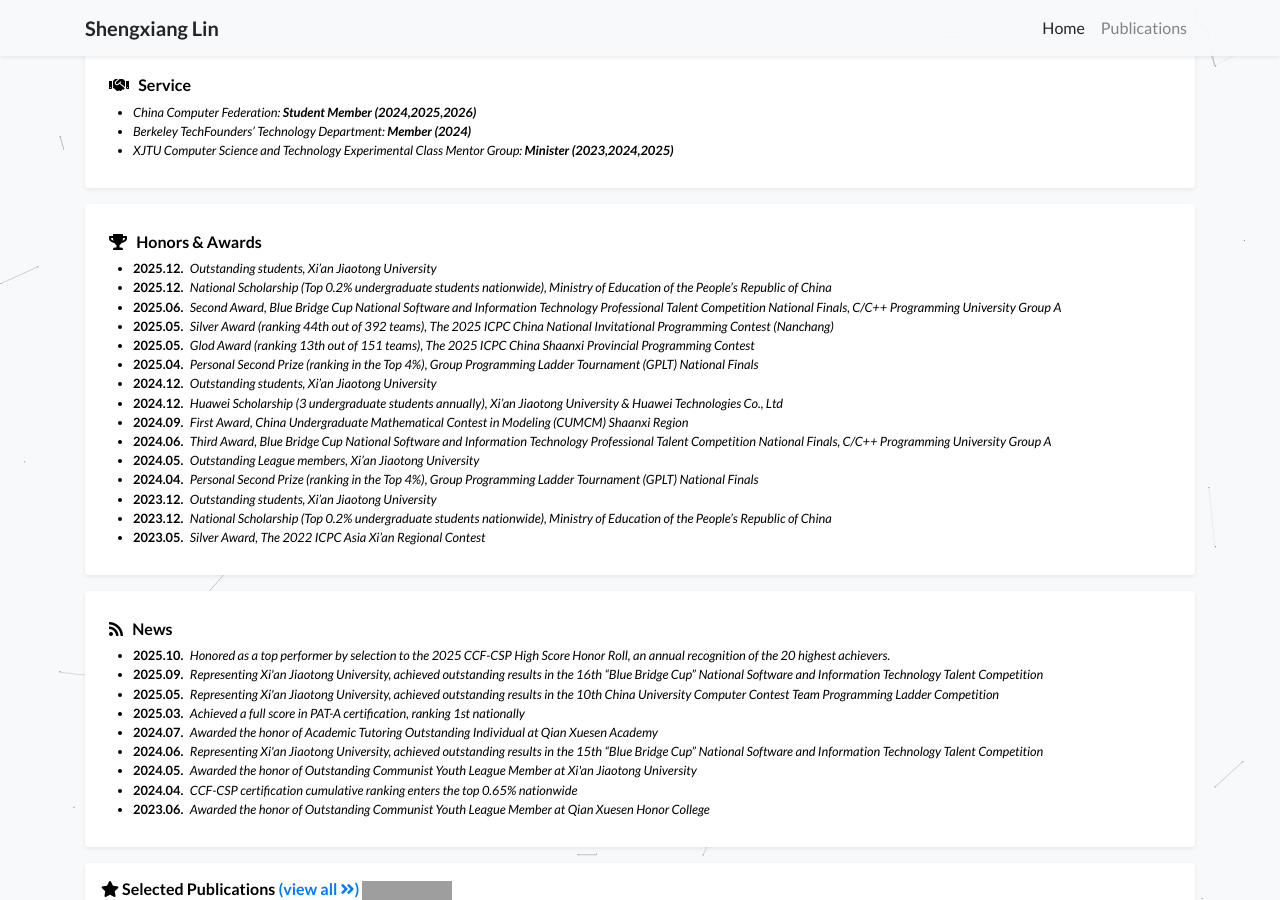
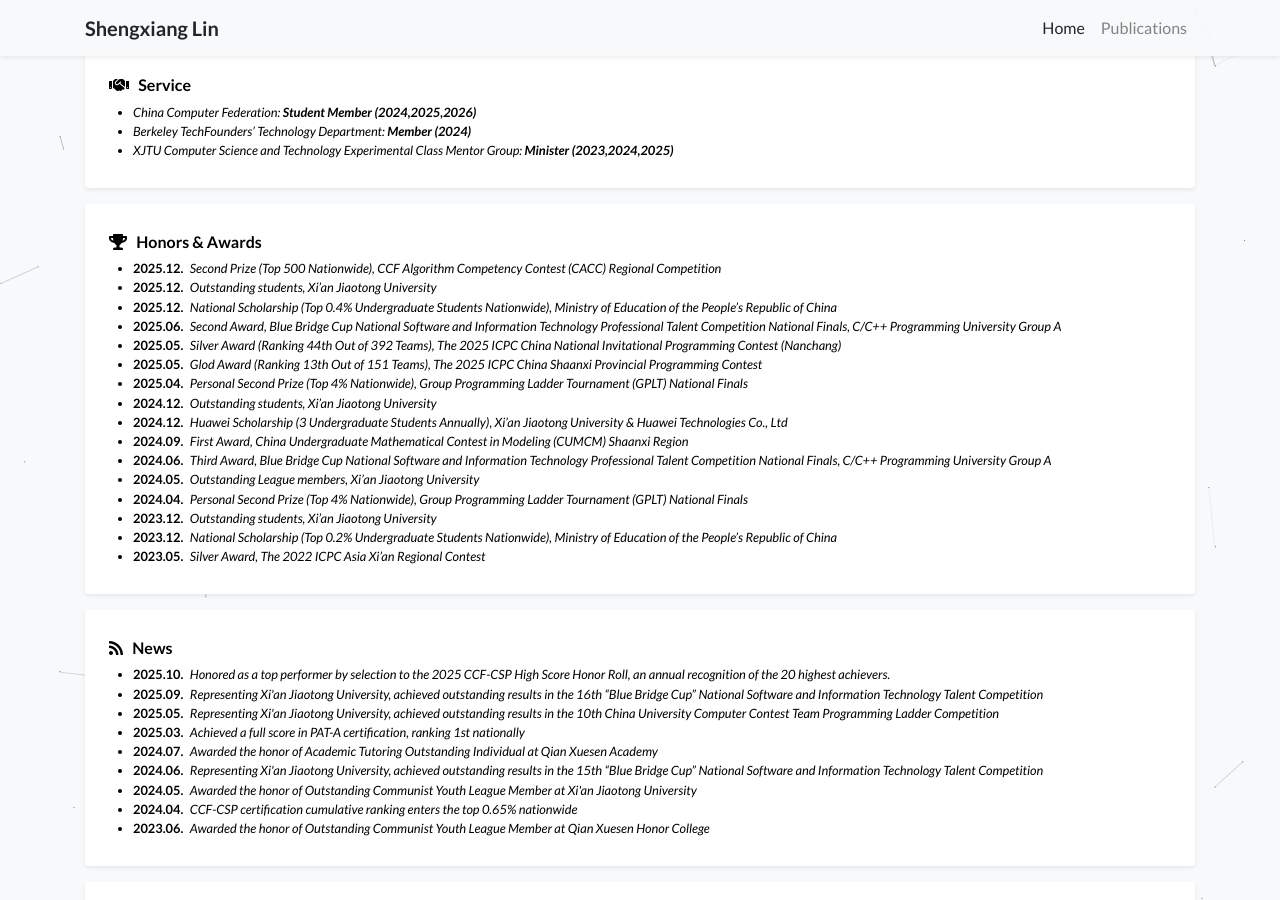
Before and after one commit to Shengxiang-Lin/Shengxiang-Lin.github.io, a Jekyll site: the page built from index.html, in a window 1280 px wide and 900 px high, scrolled down 919 px. Built offline with Jekyll 4.4.1, drawn with Linux system fonts in a browser that asks for light colours; a style sheet for code colours, icons or effects is not loaded; grey boxes are pictures that could not be loaded.

Commit message:
Update profile.yml

```diff
--- a/_data/profile.yml
+++ b/_data/profile.yml
@@ -69,26 +69,28 @@
 
 
 awards:
+- name: Second Prize (Top 500 Nationwide), CCF Algorithm Competency Contest (CACC) Regional Competition
+  date: 2025.12
 - name: Outstanding students, Xi’an Jiaotong University
   date: 2025.12
-- name: National Scholarship (Top 0.2% undergraduate students nationwide), Ministry of Education of the People’s Republic of China
+- name: National Scholarship (Top 0.4% Undergraduate Students Nationwide), Ministry of Education of the People’s Republic of China
   date: 2025.12
 - name: Second Award, Blue Bridge Cup National Software and Information Technology Professional Talent Competition National Finals, C/C++ Programming University Group A
   date: 2025.06
   url: "https://Shengxiang-Lin.github.io/assets/cv/Second%20Award%2C%20Blue%20Bridge%20Cup%20National%20Finals%20C%2B%2B%20Programming%20University%20Group%20A.pdf"
-- name: Silver Award (ranking 44th out of 392 teams), The 2025 ICPC China National Invitational Programming Contest (Nanchang)
+- name: Silver Award (Ranking 44th Out of 392 Teams), The 2025 ICPC China National Invitational Programming Contest (Nanchang)
   date: 2025.05
   url: "https://Shengxiang-Lin.github.io/assets/cv/Silver%20Award%2C%20The%202025%20ICPC%20China%20Nanchang%20National%20Invitational%20Programming%20Contest.pdf"
-- name: Glod Award (ranking 13th out of 151 teams), The 2025 ICPC China Shaanxi Provincial Programming Contest
+- name: Glod Award (Ranking 13th Out of 151 Teams), The 2025 ICPC China Shaanxi Provincial Programming Contest
   date: 2025.05
   url: "https://Shengxiang-Lin.github.io/assets/cv/Glod%20Award%2CThe%202025-2026%20ICPC%20China%20Shaanxi%20Provincial%20Programming%20Contest.pdf"
-- name: Personal Second Prize (ranking in the Top 4%), Group Programming Ladder Tournament (GPLT) National Finals
+- name: Personal Second Prize (Top 4% Nationwide), Group Programming Ladder Tournament (GPLT) National Finals
   date: 2025.04
   url: "https://Shengxiang-Lin.github.io/assets/cv/2025%20Team%20Programming%20Ladder%20Competition%20National%20Finals.pdf"
 - name: Outstanding students, Xi’an Jiaotong University
   date: 2024.12
   url: "https://Shengxiang-Lin.github.io/assets/cv/Outstanding%20Student.pdf"
-- name: Huawei Scholarship (3 undergraduate students annually), Xi’an Jiaotong University & Huawei Technologies Co., Ltd
+- name: Huawei Scholarship (3 Undergraduate Students Annually), Xi’an Jiaotong University & Huawei Technologies Co., Ltd
   date: 2024.12
   url: "https://Shengxiang-Lin.github.io/assets/cv/Huawei%20scholarship.pdf"
 - name: First Award, China Undergraduate Mathematical Contest in Modeling (CUMCM) Shaanxi Region
@@ -100,13 +102,13 @@
 - name: Outstanding League members, Xi’an Jiaotong University
   date: 2024.05
   url: "https://Shengxiang-Lin.github.io/assets/cv/Outstanding%20League%20members%2C%20Xi%E2%80%99an.pdf"
-- name: Personal Second Prize (ranking in the Top 4%), Group Programming Ladder Tournament (GPLT) National Finals
+- name: Personal Second Prize (Top 4% Nationwide), Group Programming Ladder Tournament (GPLT) National Finals
   date: 2024.04
   url: "https://Shengxiang-Lin.github.io/assets/cv/Personal%20Second%20Prize%2C%20Group%20Programming%20Ladder%20Tourn.pdf"
 - name: Outstanding students, Xi’an Jiaotong University
   date: 2023.12
   url: "https://Shengxiang-Lin.github.io/assets/cv/Outstanding%20students%2C%20Xi%E2%80%99an%20Jiaotong%20University.pdf"
-- name: National Scholarship (Top 0.2% undergraduate students nationwide), Ministry of Education of the People’s Republic of China
+- name: National Scholarship (Top 0.2% Undergraduate Students Nationwide), Ministry of Education of the People’s Republic of China
   date: 2023.12
   url: "https://Shengxiang-Lin.github.io/assets/cv/National%20Scholarship.pdf"
 - name: Silver Award, The 2022 ICPC Asia Xi’an Regional Contest
```
